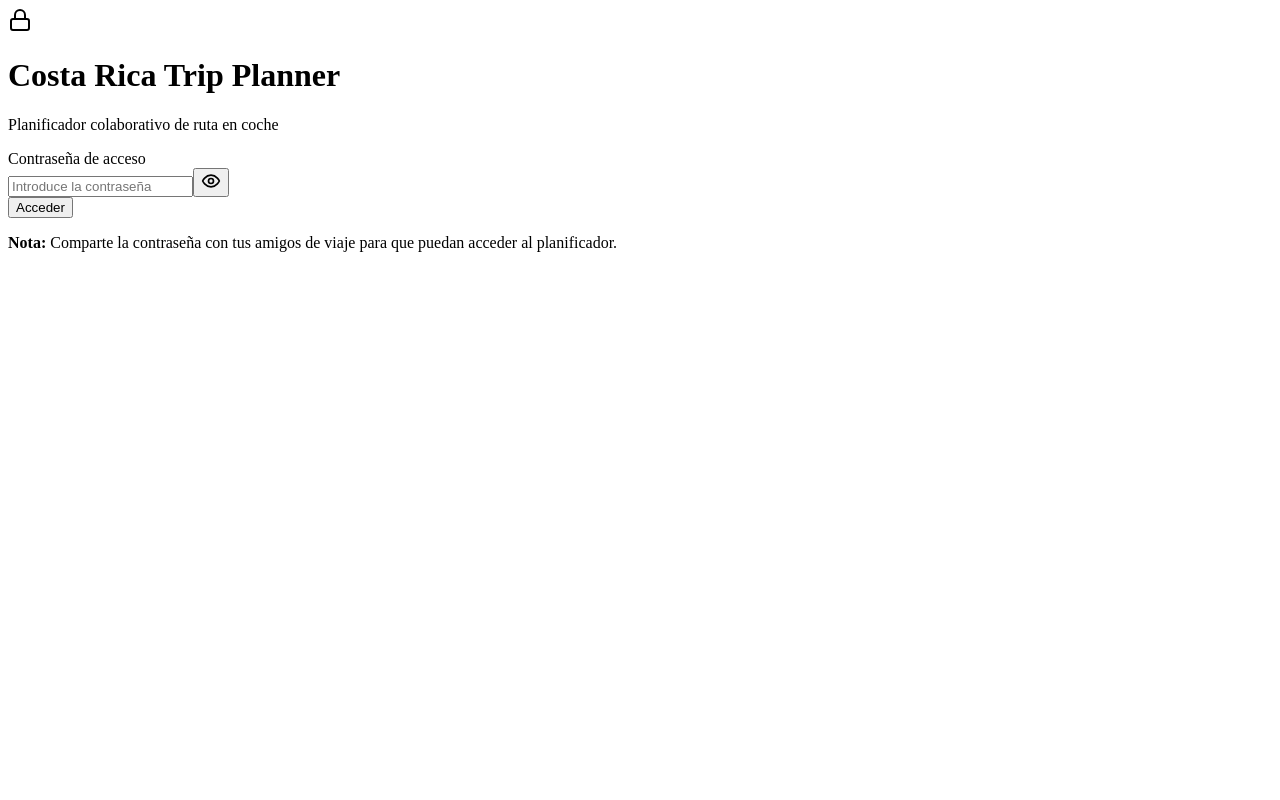
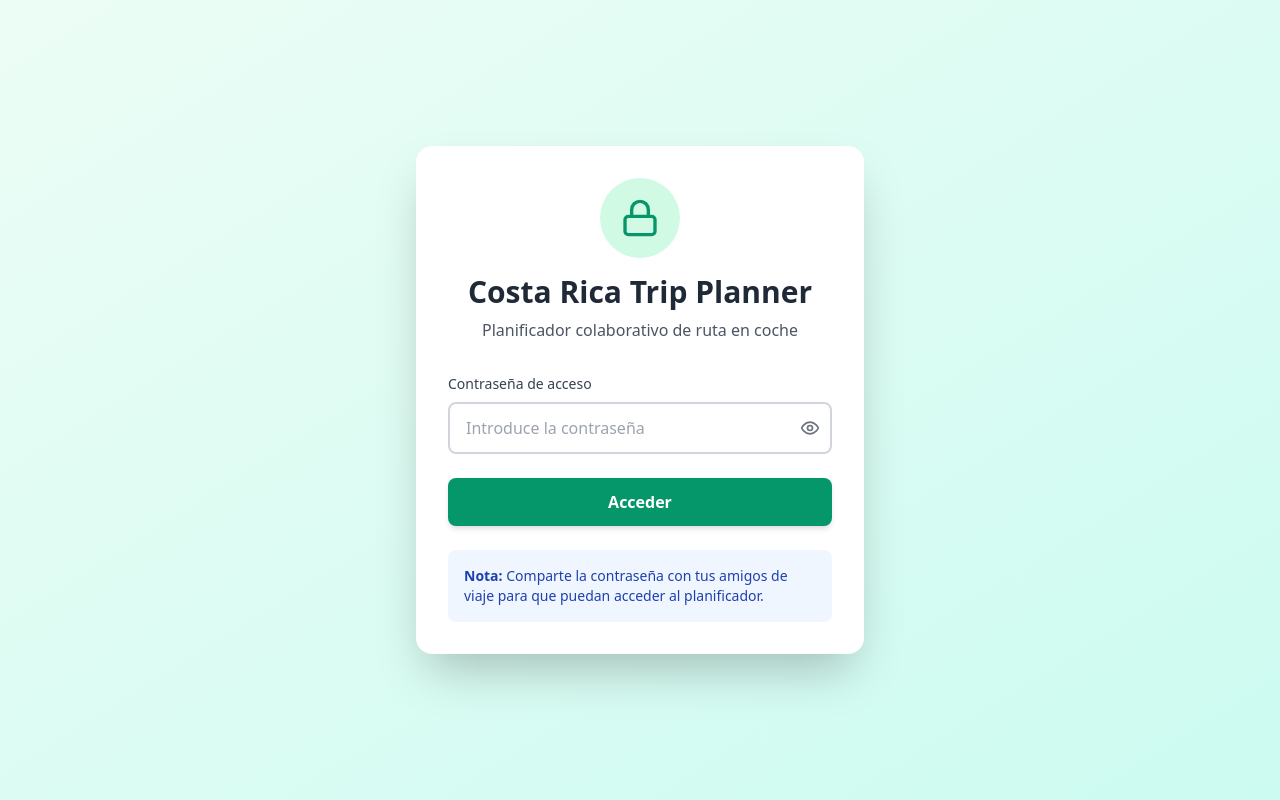
Before and after one commit to pablocmk/Costa-rica-viaje-prueba, a Next.js app: page / in a window 1280 px wide. Built offline with nearby package versions, Linux system fonts and the light colour scheme.

Commit message:
Create layout.js

```diff
--- /dev/null
+++ b/app/layout.js
@@ -0,0 +1,16 @@
+import '../styles/globals.css';
+
+export const metadata = {
+  title: 'Costa Rica Trip Planner',
+  description: 'Planificador colaborativo de ruta en coche por Costa Rica',
+};
+
+export default function RootLayout({ children }) {
+  return (
+    <html lang="es">
+      <body>
+        {children}
+      </body>
+    </html>
+  );
+}
```
